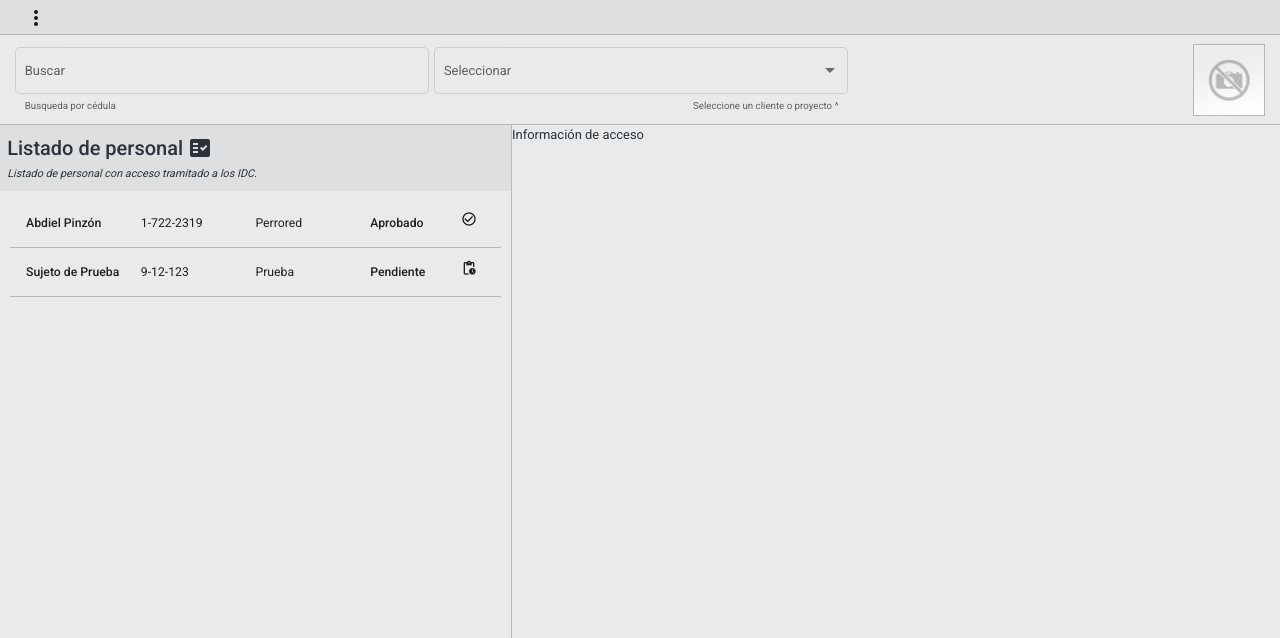
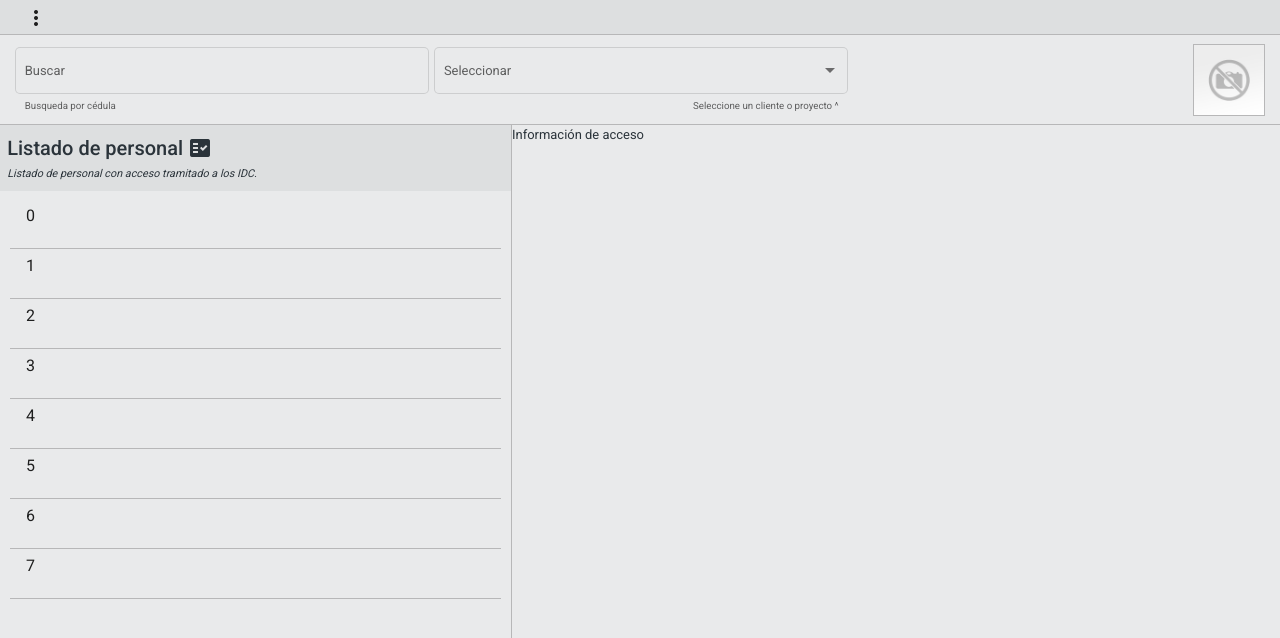
Before and after one commit to AbdielP/qrcodeproject, an Angular app: page /acceso in a window 1280 px wide. Shown: the top 638 px of the page. Built offline with nearby package versions, Linux system fonts and the light colour scheme.

Commit message:
Angular material virtual scrolling added on userlist

```diff
--- a/src/app/materials/materials.module.ts
+++ b/src/app/materials/materials.module.ts
@@ -8,11 +8,11 @@ import {MatFormFieldModule} from '@angular/material/form-field';
 import { MatInputModule } from '@angular/material/input';
 import {MatSelectModule} from '@angular/material/select';
 import {MatListModule} from '@angular/material/list';
-
 import {MatDividerModule} from '@angular/material/divider';
+import {ScrollingModule} from '@angular/cdk/scrolling';
 
 
-const modules = [MatToolbarModule, MatMenuModule, MatIconModule, MatButtonModule, MatFormFieldModule, MatInputModule, MatSelectModule, MatListModule, MatDividerModule]
+const modules = [MatToolbarModule, MatMenuModule, MatIconModule, MatButtonModule, MatFormFieldModule, MatInputModule, MatSelectModule, MatListModule, MatDividerModule, ScrollingModule]
 
 @NgModule({
   declarations: [],
--- a/src/app/pages/qrgenerator/qraccess/userlist/userlist.component.css
+++ b/src/app/pages/qrgenerator/qraccess/userlist/userlist.component.css
@@ -21,6 +21,12 @@
     margin-left: 5px;
 }
 
+mat-list-item {
+    /* background-color: rebeccapurple; */
+    min-height: 49px!important;
+    height: 49px!important;
+}
+
 .users-container {
     padding: 0 .7rem;
 }mat-list-item p {
@@ -40,3 +46,7 @@
 }mat-divider {
     border-top-color: var(--border-primary-color);
 }
+
+.viewport {
+    height: 400px;
+}
--- a/src/app/pages/qrgenerator/qraccess/userlist/userlist.component.html
+++ b/src/app/pages/qrgenerator/qraccess/userlist/userlist.component.html
@@ -5,20 +5,29 @@
     </div>
     <div class="users-container">
         <mat-list>
+            <cdk-virtual-scroll-viewport itemSize="50" class="viewport">
+                <ng-container *cdkVirtualFor="let item of testArray">
+                    <mat-list-item>
+                        <h3>{{item}}</h3>
+                    </mat-list-item>
+                    <mat-divider></mat-divider>
+                </ng-container>
+            </cdk-virtual-scroll-viewport>
+            <!-- <mat-list-item>
+                <p class="mat-body-2" color="primary">Sujeto de Prueba</p>
+                <p class="mat-body-1">9-12-123</p>
+                <p class="mat-body-1">Prueba</p>
+                <p class="mat-body-2 status">Pendiente <mat-icon aria-hidden="false" aria-label="Example home icon">pending_actions</mat-icon></p>
+            </mat-list-item>
+            <mat-divider></mat-divider>
+
             <mat-list-item>
                 <p class="mat-body-2" color="primary">Abdiel Pinzón</p>
                 <p class="mat-body-1">1-722-2319</p>
                 <p class="mat-body-1">Perrored</p>
                 <p class="mat-body-2 status">Aprobado <mat-icon aria-hidden="false" aria-label="Example home icon">check_circle_outline</mat-icon></p>
             </mat-list-item>
-            <mat-divider></mat-divider>
-            <mat-list-item>
-                <p class="mat-body-2" color="primary">Sujeto de Prueba</p>
-                <p class="mat-body-1">9-12-123</p>
-                <p class="mat-body-1">Prueba</p>
-                <p class="mat-body-2 status">Pendiente <mat-icon aria-hidden="false" aria-label="Example home icon">pending_actions</mat-icon></p>
-            </mat-list-item>
-            <mat-divider></mat-divider>
+            <mat-divider></mat-divider> -->
           </mat-list>
     </div>
 </div>
--- a/src/app/pages/qrgenerator/qraccess/userlist/userlist.component.ts
+++ b/src/app/pages/qrgenerator/qraccess/userlist/userlist.component.ts
@@ -7,9 +7,14 @@ import { Component, OnInit } from '@angular/core';
 })
 export class UserlistComponent implements OnInit {
 
+  testArray: Array<number> = [];
+
   constructor() { }
 
   ngOnInit(): void {
+    for (let index = 0; index < 8; index++) {
+      this.testArray.push(index);
+    }
   }
 
 }
```
